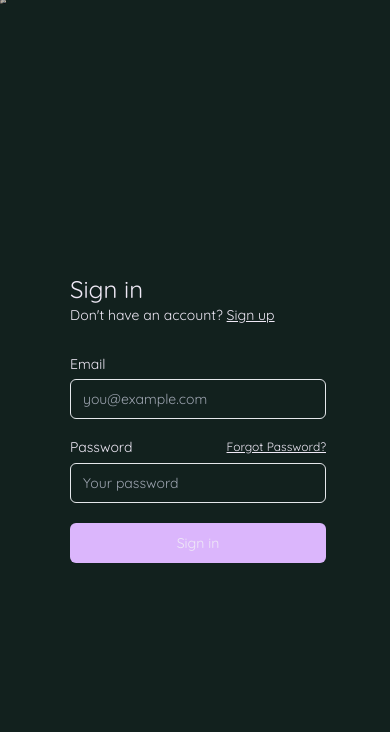
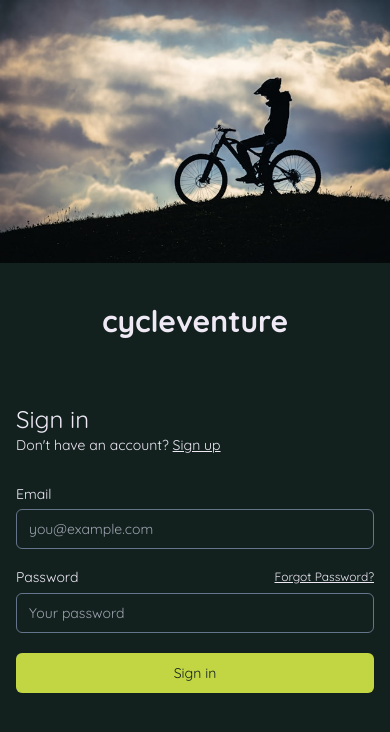
Before and after one commit to AtanasovCode/cycleventure-next, a Next.js app: page /sign-in in a window 390 px wide. Shown: the top 732 px of the page. Built offline with nearby package versions, Linux system fonts and the light colour scheme.

Commit message:
made auth pages fully responsive

```diff
--- a/app/(auth-pages)/layout.tsx
+++ b/app/(auth-pages)/layout.tsx
@@ -48,7 +48,7 @@ export default function Layout({
   const selectedImages = images[pathname] || images["/sign-in"];
 
   return (
-    <div className="h-dvh flex items-start justify-center bg-background">
+    <div className="min-h-dvh w-full flex flex-col items-center justify-start lg:flex-row lg:items-start lg:justify-center bg-background gap-10 lg:gap-0">
       <div className="flex items-center justify-center max-h-dvh overflow-hidden">
         <Image
           src={selectedImages.mobile}
@@ -72,8 +72,11 @@ export default function Layout({
           className="hidden xl:block"
         />
       </div>
-      <div className="min-h-dvh flex flex-col items-center justify-center">
-        <div className="flex flex-col items-center justify-center gap-10 px-16 py-4">
+      <div className="w-full lg:w-auto lg:min-h-dvh flex flex-col items-center justify-center gap-16">
+        <div className="w-full text-center font-bold text-3xl">
+          cycleventure
+        </div>
+        <div className="flex flex-col items-center justify-center gap-10 pb-8 px-4 w-full sm:w-[80%] md:w-[65%] lg:w-auto lg:px-12">
           {children}
         </div>
       </div>
--- a/app/(auth-pages)/sign-in/page.tsx
+++ b/app/(auth-pages)/sign-in/page.tsx
@@ -8,7 +8,7 @@ import Link from "next/link";
 export default async function Login(props: { searchParams: Promise<Message> }) {
   const searchParams = await props.searchParams;
   return (
-    <form className="flex-1 flex flex-col min-w-64">
+    <form className="flex flex-col w-full lg:min-w-64">
       <h1 className="text-2xl font-medium">Sign in</h1>
       <p className="text-sm text-foreground">
         Don't have an account?{" "}
@@ -16,10 +16,10 @@ export default async function Login(props: { searchParams: Promise<Message> }) {
           Sign up
         </Link>
       </p>
-      <div className="flex flex-col gap-2 [&>input]:mb-3 mt-8">
+      <div className="flex flex-col gap-2 [&>input]:mb-3 mt-8 w-full">
         <Label htmlFor="email">Email</Label>
-        <Input name="email" placeholder="you@example.com" required />
-        <div className="flex justify-between items-center">
+        <Input name="email" placeholder="you@example.com" required className="w-full border border-slate-500" />
+        <div className="flex justify-between items-center w-full">
           <Label htmlFor="password">Password</Label>
           <Link
             className="text-xs text-foreground underline"
@@ -33,6 +33,7 @@ export default async function Login(props: { searchParams: Promise<Message> }) {
           name="password"
           placeholder="Your password"
           required
+          className="w-full border border-slate-500"
         />
         <SubmitButton pendingText="Signing In..." formAction={signInAction}>
           Sign in
--- a/app/(auth-pages)/sign-up/page.tsx
+++ b/app/(auth-pages)/sign-up/page.tsx
@@ -20,7 +20,7 @@ export default async function Signup(props: {
 
   return (
     <>
-      <form className="flex flex-col min-w-64 max-w-64 mx-auto">
+      <form className="flex flex-col w-full lg:min-w-64">
         <h1 className="text-2xl font-medium">Sign up</h1>
         <p className="text-sm text text-foreground">
           Already have an account?{" "}
@@ -28,15 +28,16 @@ export default async function Signup(props: {
             Sign in
           </Link>
         </p>
-        <div className="flex flex-col gap-2 [&>input]:mb-3 mt-8">
+        <div className="flex flex-col gap-2 [&>input]:mb-3 mt-8 w-full">
           <Label htmlFor="email">Email</Label>
-          <Input name="email" placeholder="you@example.com" required />
+          <Input name="email" placeholder="you@example.com" required className="w-full" />
           <Label htmlFor="password">Password</Label>
           <Input
             type="password"
             name="password"
             placeholder="Your password"
             minLength={6}
+            className="w-full"
             required
           />
           <SubmitButton formAction={signUpAction} pendingText="Signing up...">
@@ -45,7 +46,7 @@ export default async function Signup(props: {
           <FormMessage message={searchParams} />
         </div>
       </form>
-      <SmtpMessage />
+      {/* <SmtpMessage /> */}
     </>
   );
 }
--- a/components/ui/button.tsx
+++ b/components/ui/button.tsx
@@ -9,7 +9,7 @@ const buttonVariants = cva(
   {
     variants: {
       variant: {
-        default: "bg-primary text-primary-foreground hover:bg-primary/90",
+        default: "bg-accent text-background hover:bg-primary",
         destructive:
           "bg-destructive text-destructive-foreground hover:bg-destructive/90",
         outline:
```
